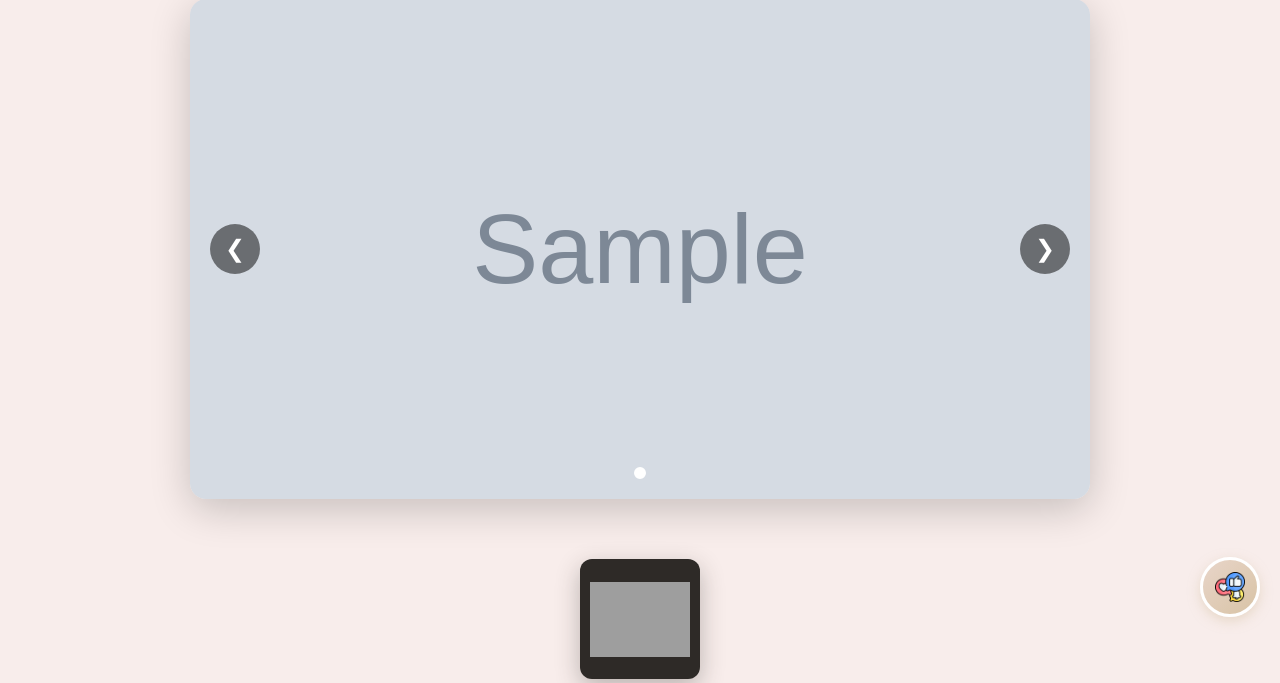
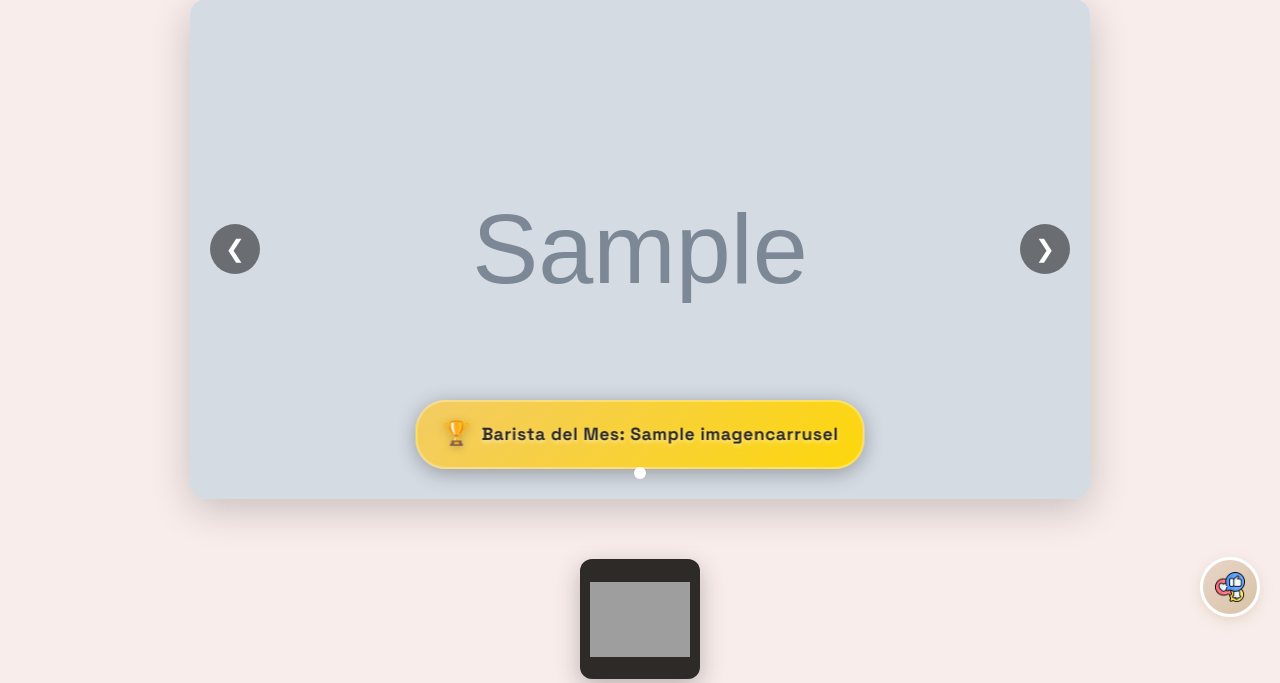
Before and after one commit to al-de-alberto/Cadmium, a Django app: page / in a window 1280 px wide. Shown: the part 163-846 px from the top of the page. Run offline with Django 4.2, Linux system fonts and the light colour scheme; tables that the repository leaves empty hold one stand-in row (values such as "Sample post"); grey boxes marked "Sample" are stand-in pictures; grey boxes are pictures that could not be loaded.

Commit message:
fix: Mostrar badge de Barista del Mes en carrusel - Agregar overlay con badge cuando imagen tiene titulo_barista - Mostrar Ã­cono de trofeo y texto del barista del mes

```diff
--- a/templates/core/index.html
+++ b/templates/core/index.html
@@ -69,6 +69,14 @@
                 {% for item in imagenes_carrusel %}
                     <div class="carousel-item {% if forloop.first %}active{% endif %}" data-slide-index="{{ forloop.counter0 }}">
                         <img src="{{ item.imagen.imagen.url }}" alt="Imagen {{ item.indice }}" class="carousel-image" loading="lazy">
+                        {% if item.titulo_barista or item.imagen.titulo_barista %}
+                            <div class="carousel-barista-overlay">
+                                <div class="barista-badge">
+                                    <span class="barista-icon">🏆</span>
+                                    <span class="barista-text">Barista del Mes: {{ item.titulo_barista|default:item.imagen.titulo_barista }}</span>
+                                </div>
+                            </div>
+                        {% endif %}
                     </div>
                 {% endfor %}
             </div>
```
